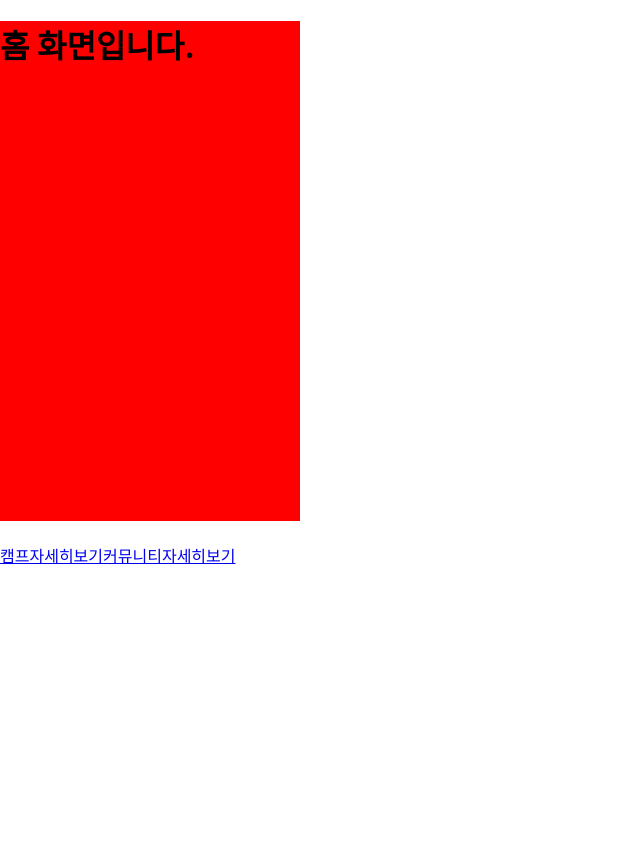
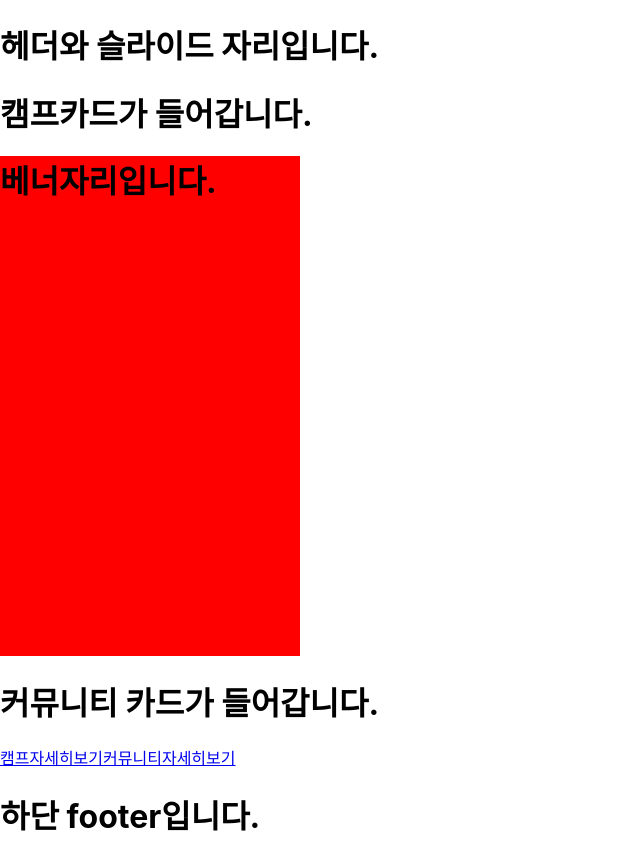
Before and after one commit to JangSaeYoung/my-caffein, a React (Create React App) app: page / in a window 1280 px wide. Shown: the whole page, without its empty margins (0-640 px from the left). Before the commit the page ends 800 px from the top, so only its background shows below. Built offline with nearby package versions, Linux system fonts and the light colour scheme.

Commit message:
Home.tsx 컴포넌트 추가

```diff
--- a/src/pages/Home.tsx
+++ b/src/pages/Home.tsx
@@ -1,13 +1,20 @@
 import { Link } from 'react-router-dom';
 import styled from 'styled-components';
-
+import Navigation from '../components/Navigation';
+import CampCard from '../components/CampCard';
+import CommunityCard from '../components/CommunityCard';
+import Footer from '../components/Footer';
 
 const Home = () => {
     return (
     <div>
-        <Memo>홈 화면입니다.</Memo>
+        <Navigation />
+        <CampCard />
+        <Memo>베너자리입니다.</Memo>
+        <CommunityCard />
         <Link to="/CampDetail">캠프자세히보기</Link>
         <Link to="/CommunityDetail">커뮤니티자세히보기</Link>
+        <Footer />
     </div>
     );
 };
```
